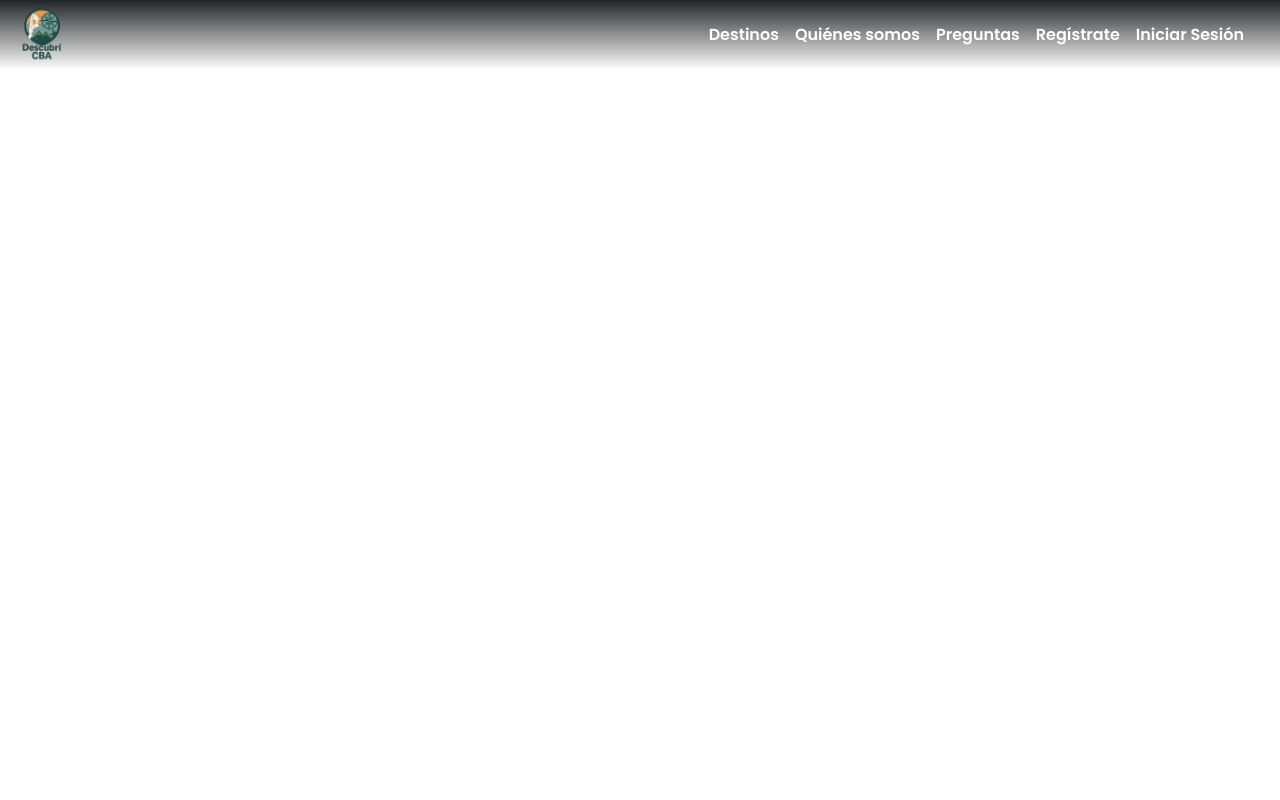
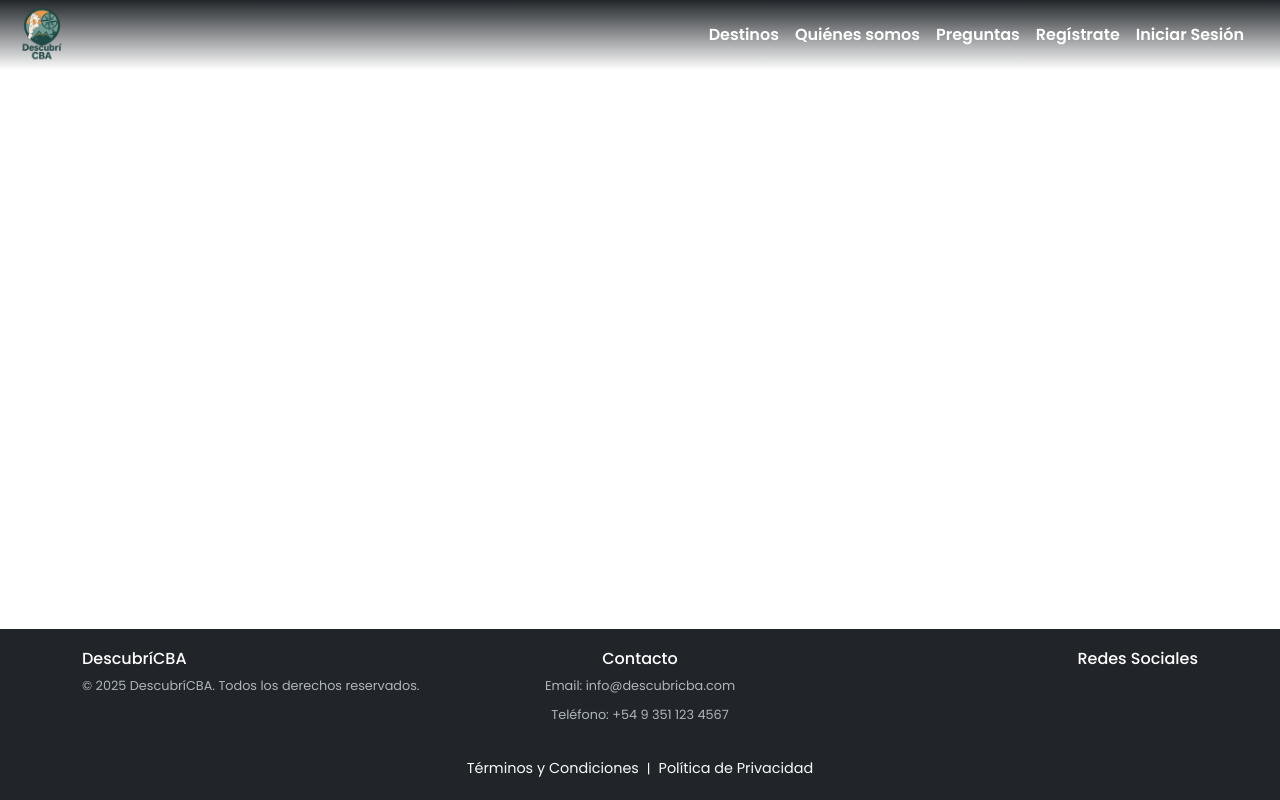
Before and after one commit to Paz-Santangelo/Frontend-DescubriCBA, a React (Vite) app: page / in a window 1280 px wide. Built offline with nearby package versions, Linux system fonts and the light colour scheme.

Commit message:
Se ha creado la carpeta y los archivos jsx + css correspondientes al footer, y se ha instalado la dependencia de bootstrap icons.

```diff
--- a/package.json
+++ b/package.json
@@ -13,6 +13,7 @@
     "bootstrap": "^5.3.8",
     "react": "^19.1.1",
     "react-bootstrap": "^2.10.10",
+    "react-bootstrap-icons": "^1.11.6",
     "react-dom": "^19.1.1",
     "react-router-dom": "^7.9.1"
   },
--- a/src/App.jsx
+++ b/src/App.jsx
@@ -1,11 +1,16 @@
 import "./App.css";
 import AppNavbar from './components/navbar/Navbar.jsx';
+import Footer from './components/footer/Footer.jsx';
 
 function App() {
   return (
-    <>
+    <div className="d-flex flex-column min-vh-100">
       <AppNavbar />
-    </>
+      <main className="flex-grow-1">
+        {/* Aca se van a agregar las rutas de las paginas */}
+      </main>
+      <Footer />
+    </div>
   );
 }
 
--- /dev/null
+++ b/src/components/footer/Footer.jsx
@@ -0,0 +1,39 @@
+import React from 'react';
+import { Container, Row, Col } from 'react-bootstrap';
+import { Facebook, Instagram, Twitter } from 'react-bootstrap-icons';
+import './footer.css';
+
+const Footer = () => {
+  return (
+    <footer className="footer">
+      <Container>
+        <Row className="gy-4">
+          <Col xs={12} md={4} className="text-center text-md-start">
+            <h6>DescubríCBA</h6>
+            <p>© 2025 DescubríCBA. Todos los derechos reservados.</p>
+          </Col>
+          <Col xs={12} md={4} className="text-center">
+            <h6>Contacto</h6>
+            <p>Email: info@descubricba.com</p>
+            <p>Teléfono: +54 9 351 123 4567</p>
+          </Col>
+          <Col xs={12} md={4} className="text-center text-md-end">
+            <h6>Redes Sociales</h6>
+            <a href="#" className="social-link"><Facebook /></a>
+            <a href="#" className="social-link"><Instagram /></a>
+            <a href="#" className="social-link me-0"><Twitter /></a>
+          </Col>
+        </Row>
+        <Row className="mt-4">
+          <Col className="text-center">
+            <a href="#" className="legal-link">Términos y Condiciones</a>
+            <span className="mx-2">|</span>
+            <a href="#" className="legal-link">Política de Privacidad</a>
+          </Col>
+        </Row>
+      </Container>
+    </footer>
+  );
+};
+
+export default Footer;
--- /dev/null
+++ b/src/components/footer/footer.css
@@ -0,0 +1,48 @@
+.footer {
+  background-color: #212529; /* Dark background */
+  color: white;
+  padding: 20px 0;
+  margin-top: auto; /* Push to the bottom */
+  font-size: 0.8rem;
+}
+
+.footer h5 {
+  color: #f8f9fa; /* Lighter text for headings */
+  margin-bottom: 20px;
+}
+
+.footer p {
+  margin-bottom: 10px;
+  color: #adb5bd; /* Grey text for paragraphs */
+}
+
+.footer a {
+  color: #f8f9fa;
+  text-decoration: none;
+  transition: color 0.3s ease;
+}
+
+.footer a:hover {
+  color: #ffffff;
+  text-decoration: underline;
+}
+
+.social-link {
+  margin: 0 10px;
+  transition: transform 0.3s ease;
+  display: inline-block;
+  font-size: 1.1rem;
+}
+
+.social-link:hover {
+  transform: scale(1.2);
+}
+
+.legal-link {
+  font-size: 0.9rem;
+  color: #adb5bd;
+}
+
+.legal-link:hover {
+  color: #f8f9fa;
+}
```
Also changed, not shown: 1 other file (tests, documents, lock files or other folders).
